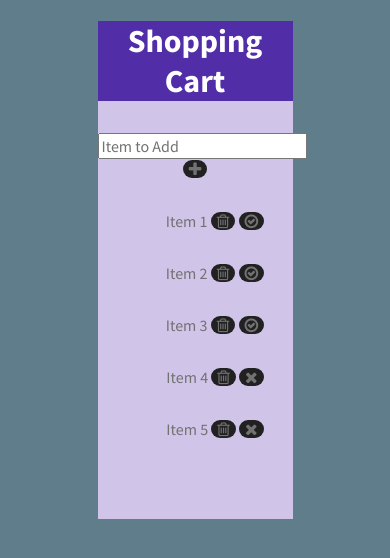
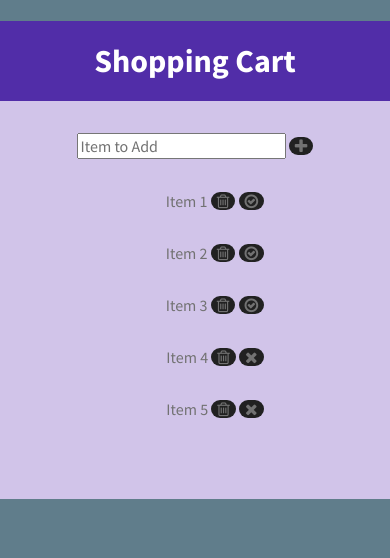
Before and after one commit to raysapida/ShoppingCart, a plain HTML site: page index.html in a window 390 px wide. Drawn offline with nearby package versions, Linux system fonts and the light colour scheme.

Commit message:
Add mediq queries for small screens

```diff
--- a/css/style.css
+++ b/css/style.css
@@ -48,3 +48,17 @@ button {
   border-radius: 10px;
   border-style: none;
 }
+
+@media only screen and (max-width: 500px) {
+  header {
+    width: 100%;
+    margin-left: 0px;
+    margin-right: 0px;
+  }
+
+  .container {
+    width: 100%;
+    margin-left: 0px;
+    margin-right: 0px;
+  }
+}
```
